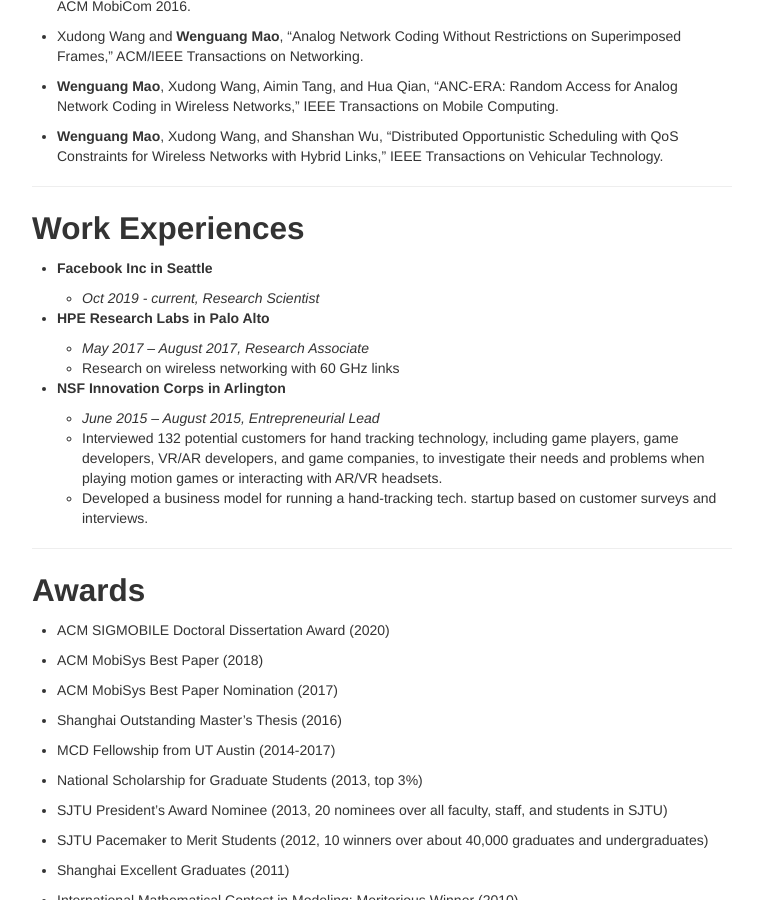
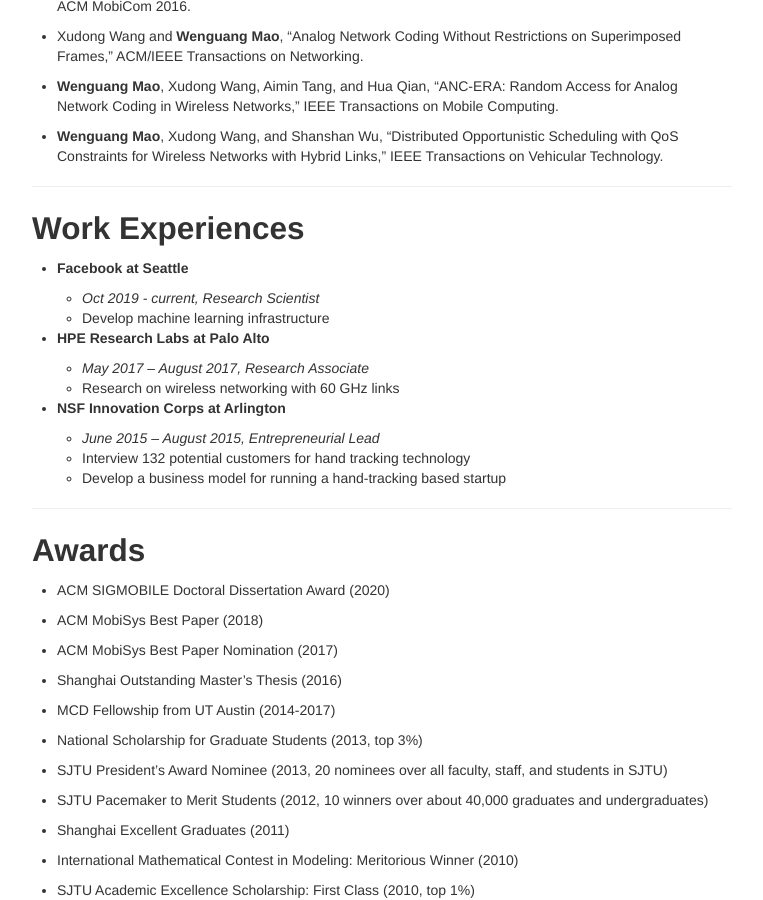
Before and after one commit to wmao533/wmao533.github.io, a Jekyll site: the page built from index.md, in a window 1280 px wide and 900 px high, scrolled down 538 px. Shown: the whole window, without its empty margins (258-1021 px from the left). Built offline with Jekyll 4.4.1, drawn with Linux system fonts in a browser that asks for light colours.

Commit message:
Update index.md

```diff
--- a/index.md
+++ b/index.md
@@ -31,20 +31,21 @@ I am honored to receive the ACM SIGMOBILE Doctoral Dissertation Award 2020.
 
 ## Work Experiences
 
-- **Facebook Inc in Seattle**
+- **Facebook at Seattle**
 
   - *Oct 2019 - current, Research Scientist*
+  - Develop machine learning infrastructure
 
-- **HPE Research Labs in Palo Alto**
+- **HPE Research Labs at Palo Alto**
 
   - *May 2017 – August 2017, Research Associate*
   - Research on wireless networking with 60 GHz links
 
-- **NSF Innovation Corps in Arlington**
+- **NSF Innovation Corps at Arlington**
 
   - *June 2015 – August 2015, Entrepreneurial Lead*
-  - Interviewed 132 potential customers for hand tracking technology, including game players, game developers, VR/AR developers, and game companies, to investigate their needs and problems when playing motion games or interacting with AR/VR headsets.
-  - Developed a business model for running a hand-tracking tech. startup based on customer surveys and interviews.
+  - Interview 132 potential customers for hand tracking technology
+  - Develop a business model for running a hand-tracking based startup
 
 ---
 
```
